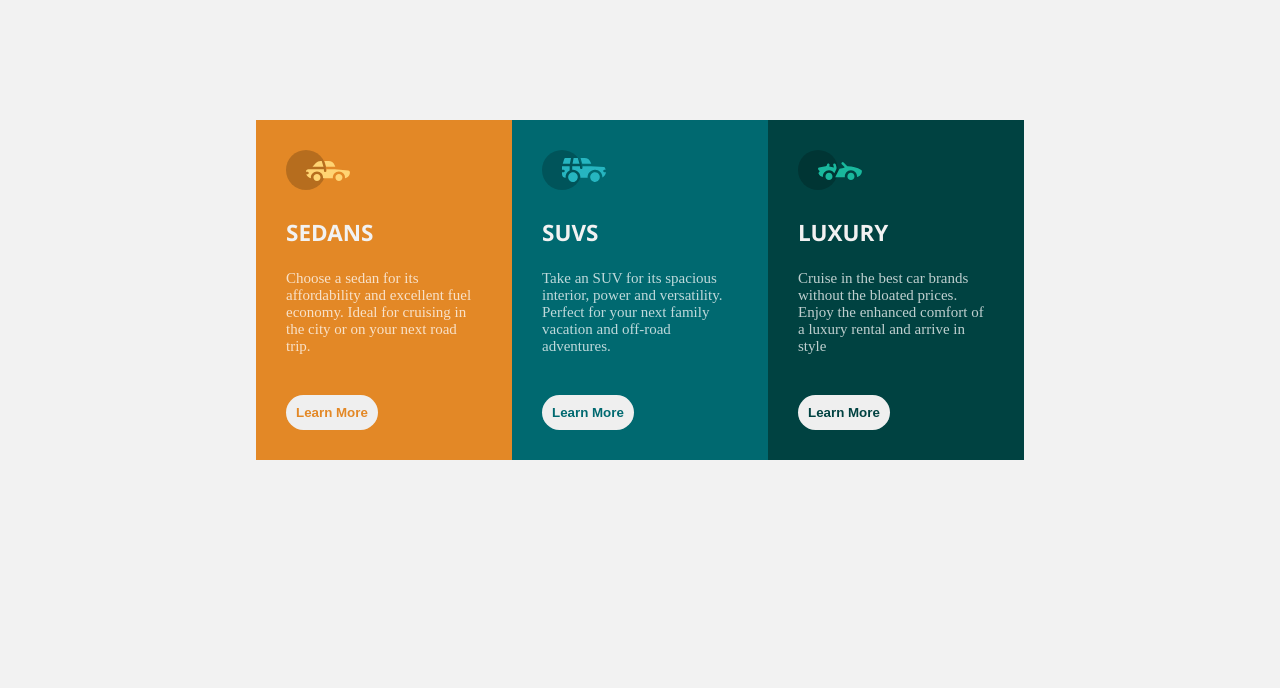
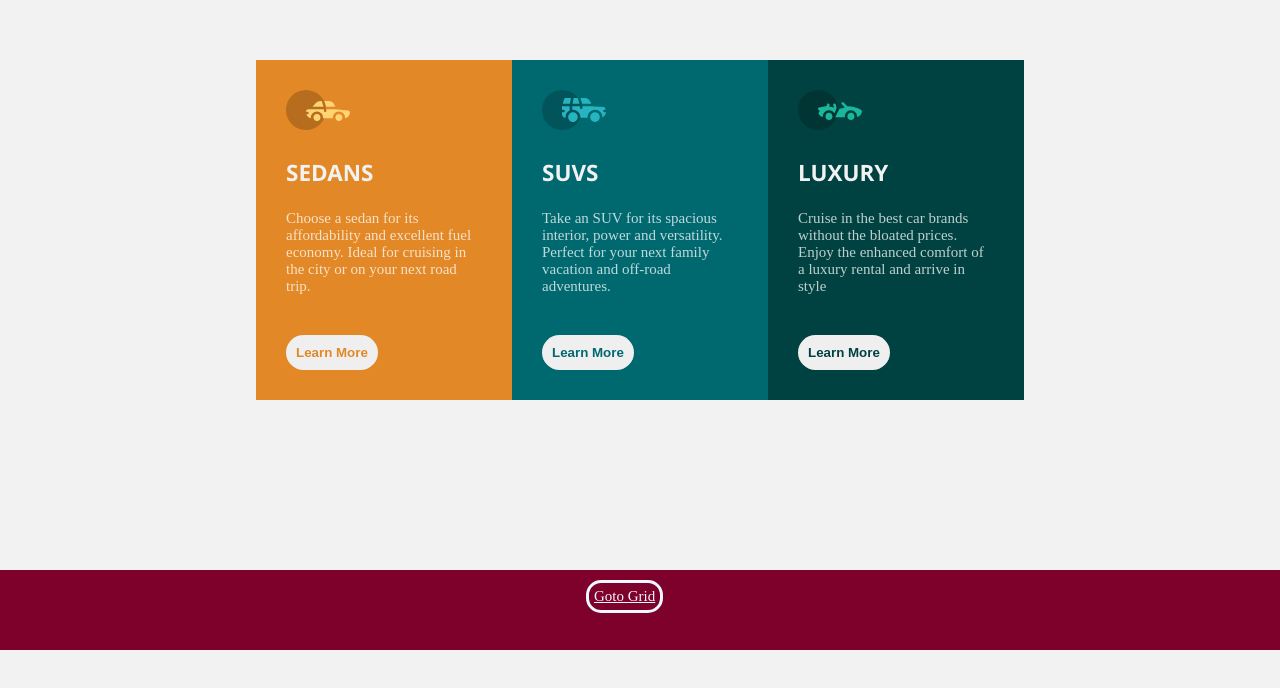
Before and after one commit to Yussasif/flex-box, a plain HTML site: page index.html in a window 1280 px wide. Shown: the part 110-798 px from the top of the page. Drawn offline with Linux system fonts and the light colour scheme.

Commit message:
More changes

```diff
--- a/index.html
+++ b/index.html
@@ -8,7 +8,6 @@
     <title>Flex task</title>
   </head>
   <body>
-
     <main>
 
         <div class="first-box">
@@ -34,6 +33,11 @@
             <button class="button-3">Learn More</button>
         </div>
 
+
+
     </main>
-  </body>
+    <footer>
+      <a href="grid.html">Goto Grid</a>
+    </footer>
+    </body>
 </html>
--- a/style.css
+++ b/style.css
@@ -3,10 +3,7 @@
     padding: 0;
     box-sizing: border-box;
 }
-@font-face {
-    font-family: Big Shoulders Display;
-    src: url(https://fonts.google.com/specimen/Big+Shoulders+Display);
- }
+
 
 body{
     background-color: hsl(0, 0%, 95%);
@@ -17,7 +14,7 @@ main{
     margin: auto;
     display: flex;
     align-items: center;
-    height: 100vh;
+    height: 85vh;
 }
 h2, button{
     color: hsl(0, 0%, 95%);
@@ -73,3 +70,19 @@ button{
     color: hsl(0, 0%, 95%);
     font-weight: bold;
 }
+footer{
+    background-color: rgb(126, 1, 43);
+    width: 100%;
+    align-items: center;
+    height: 10vh;
+    padding: 10px;
+
+}
+a{
+    position: absolute;
+    margin-left: 45%;
+    color: aliceblue;
+    padding: 5px;
+    border: 3px solid aliceblue;
+    border-radius: 15px;
+}
```
Also changed, not shown: grid.css (line endings or trailing spaces).
